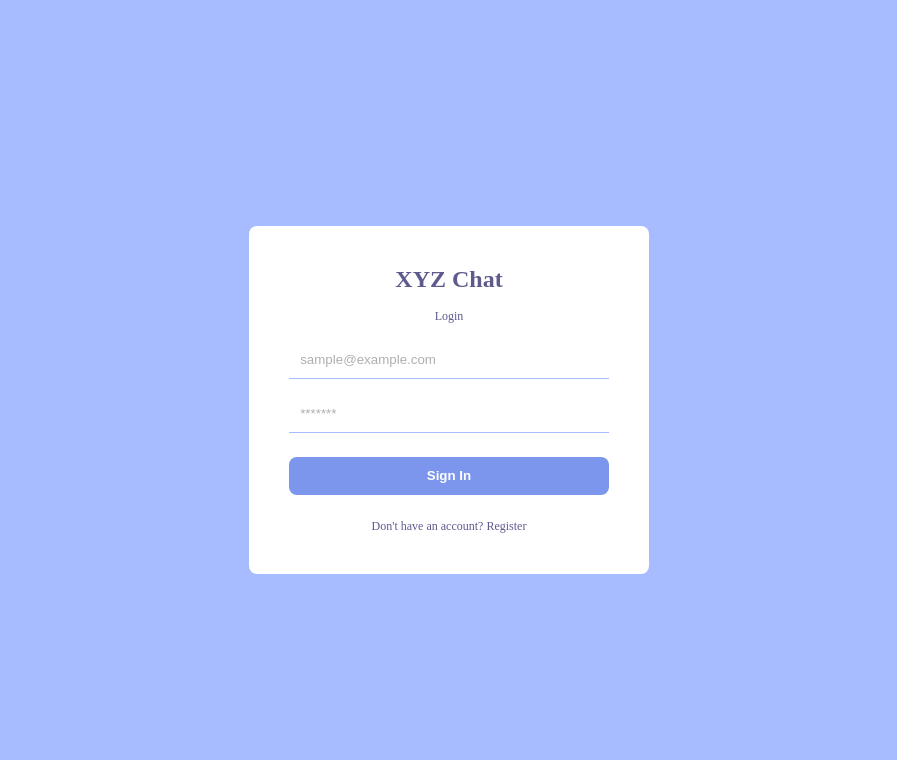
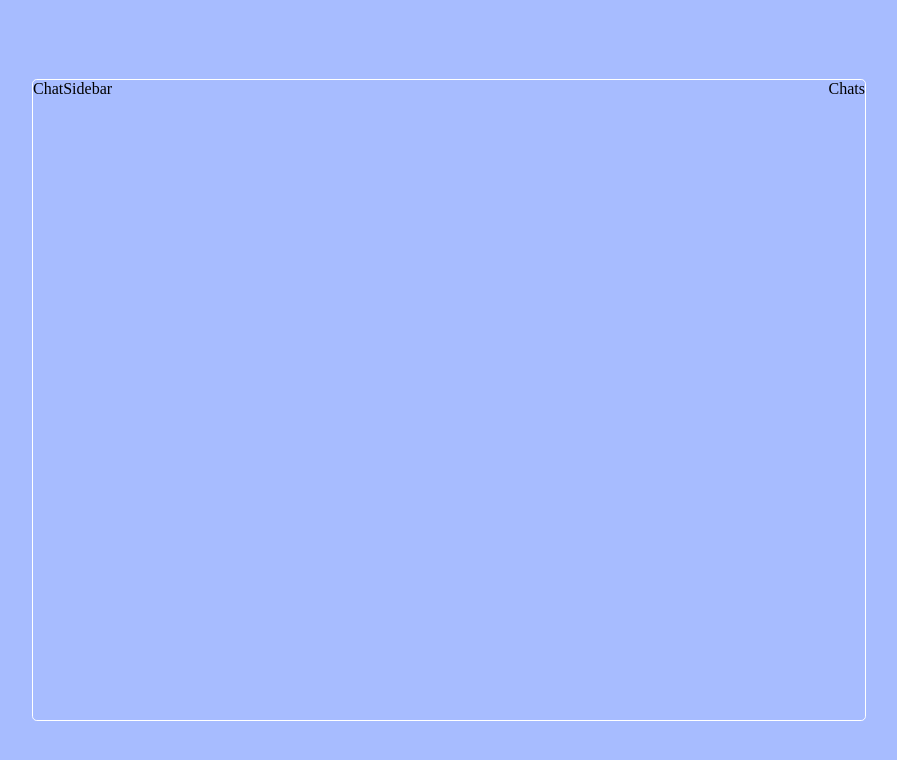
Before and after one commit to KirPot05/chat-app-react-firebase, a React (Vite) app: page / in a window 1280 px wide. Shown: the top 760 px of the page, without its empty margins (191-1088 px from the left). Built offline with nearby package versions, Linux system fonts and the light colour scheme.

Commit message:
added components global and of pages

```diff
--- a/src/App.jsx
+++ b/src/App.jsx
@@ -1,10 +1,10 @@
-import Login from "./pages/Login";
+import Home from "./pages/Home";
 import "./styles.scss";
 
 function App() {
   return (
     <>
-      <Login />
+      <Home />
     </>
   );
 }
--- /dev/null
+++ b/src/components/global/Navbar.jsx
@@ -0,0 +1,5 @@
+function Navbar() {
+  return <div>Navbar</div>;
+}
+
+export default Navbar;
--- /dev/null
+++ b/src/components/global/Search.jsx
@@ -0,0 +1,5 @@
+function Search() {
+  return <div>Search</div>;
+}
+
+export default Search;
--- /dev/null
+++ b/src/components/pages/home/ChatItem.jsx
@@ -0,0 +1,5 @@
+function ChatItem() {
+  return <div>ChatItem</div>;
+}
+
+export default ChatItem;
--- /dev/null
+++ b/src/components/pages/home/ChatSidebar.jsx
@@ -0,0 +1,5 @@
+function ChatSidebar() {
+  return <div className="sidebar">ChatSidebar</div>;
+}
+
+export default ChatSidebar;
--- /dev/null
+++ b/src/components/pages/home/Chats.jsx
@@ -0,0 +1,7 @@
+import React from "react";
+
+function Chats() {
+  return <div className="chats">Chats</div>;
+}
+
+export default Chats;
--- /dev/null
+++ b/src/components/pages/home/Input.jsx
@@ -0,0 +1,5 @@
+function Input() {
+  return <div>Input</div>;
+}
+
+export default Input;
--- /dev/null
+++ b/src/components/pages/home/Message.jsx
@@ -0,0 +1,5 @@
+function Message() {
+  return <div>Message</div>;
+}
+
+export default Message;
--- a/src/pages/Home.jsx
+++ b/src/pages/Home.jsx
@@ -1,5 +1,15 @@
+import Sidebar from "../components/pages/home/ChatSidebar";
+import Chats from "../components/pages/home/Chats";
+
 function Home() {
-  return <div>Home</div>;
+  return (
+    <section className="home">
+      <div className="container">
+        <Sidebar />
+        <Chats />
+      </div>
+    </section>
+  );
 }
 
 export default Home;
--- a/src/styles.scss
+++ b/src/styles.scss
@@ -81,3 +81,23 @@
         }
     }
 }
+
+.home{
+    background-color: #a7bcff;
+    display: flex;
+    align-items: center;
+    justify-content: center;
+    height: 100vh;
+
+    .container{
+        border: 1px solid white;
+        border-radius: 0.3rem;
+        width: 65%;
+        height: 80%;
+        display: flex;
+
+        .sidebar{
+            flex: 1;
+        }
+    }
+}
```
